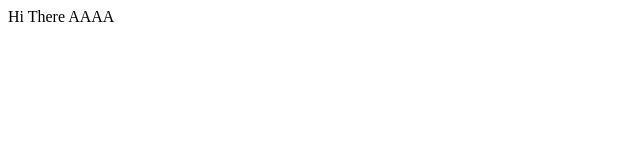
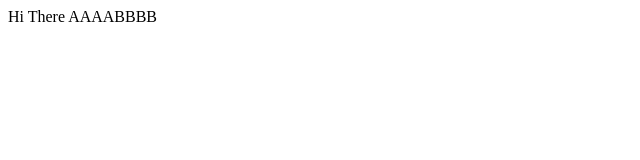
Before and after one commit to Mohammad-SS/TestingGit, a plain HTML site: page index.html in a window 1280 px wide. Shown: the full height of the page, 0-640 px from the left. Drawn offline with Linux system fonts and the light colour scheme.

Commit message:
Add some lines

```diff
--- a/index.html
+++ b/index.html
@@ -1,5 +1,7 @@
 <html>
+
 <body>
-Hi There AAAA
+    Hi There AAAABBBB
 </Body>
+
 </Html>
```
Also changed, not shown: page1.html (added).
